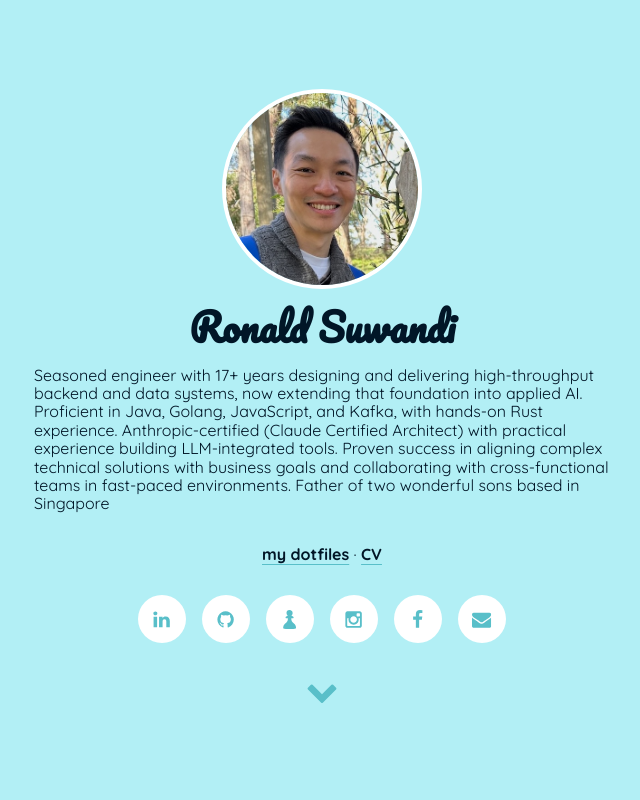
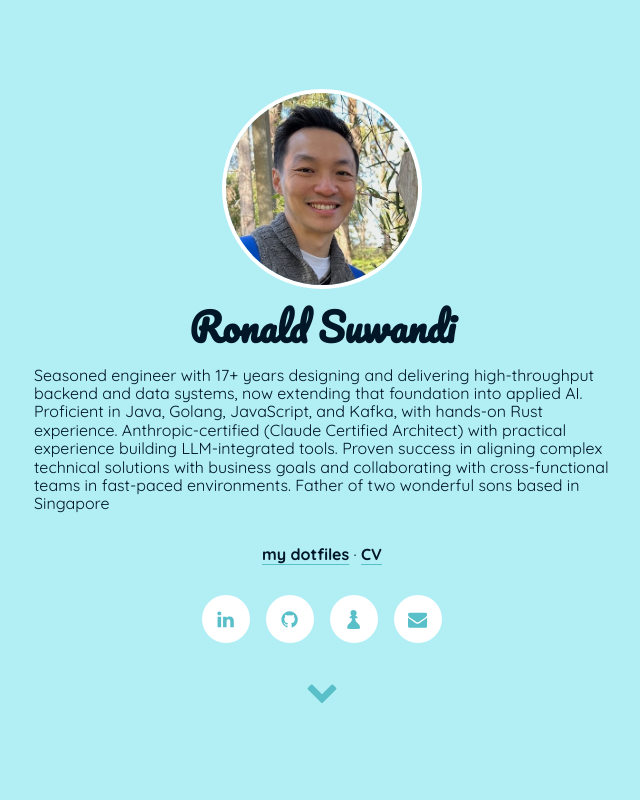
Before and after one commit to ronaldsuwandi/ronaldsuwandi.github.io, an Eleventy site: page src/index.njk in a window 1280 px wide. Shown: the top 800 px of the page, without its empty margins (318-958 px from the left). Built offline with nearby package versions, Linux system fonts and the light colour scheme; Eleventy itself is replaced by a stand-in of ours; files that its build step writes are made by us from their sources.

Commit message:
Updated social and email

```diff
--- a/src/_data/social.yaml
+++ b/src/_data/social.yaml
@@ -7,12 +7,6 @@
 - className: "icon-chess"
   label: "Chess.com"
   link: "https://www.chess.com/member/gantengx15"
-- className: "icon-instagram"
-  label: "Instagram"
-  link: "https://instagram.com/gantengx"
-- className: "icon-facebook"
-  label: "Facebook"
-  link: "https://facebook.com/ronald.suwandi"
 - className: "icon-mail-alt"
   label: "Email"
-  link: "https://spamty.eu/mail/v4/1413/IVjqhiKaZA6c7821ba/"
+  link: "mailto:contact@ronaldsuwandi.com"
--- a/src/index.njk
+++ b/src/index.njk
@@ -12,7 +12,7 @@ layout: base.njk
 
             <ul class="social">
                 {% for item in social %}
-                <a href="{{ item.link }}" target="_blank" aria-label="{{ item.label }}">
+                <a href="{{ item.link }}"{% if 'mailto:' not in item.link %} target="_blank"{% endif %} aria-label="{{ item.label }}">
                     <li>
                         <svg class="icon" aria-hidden="true"><use href="/icons.svg#{{ item.className }}"></use></svg>
                     </li>
```
Also changed, not shown: docs/index.html.
